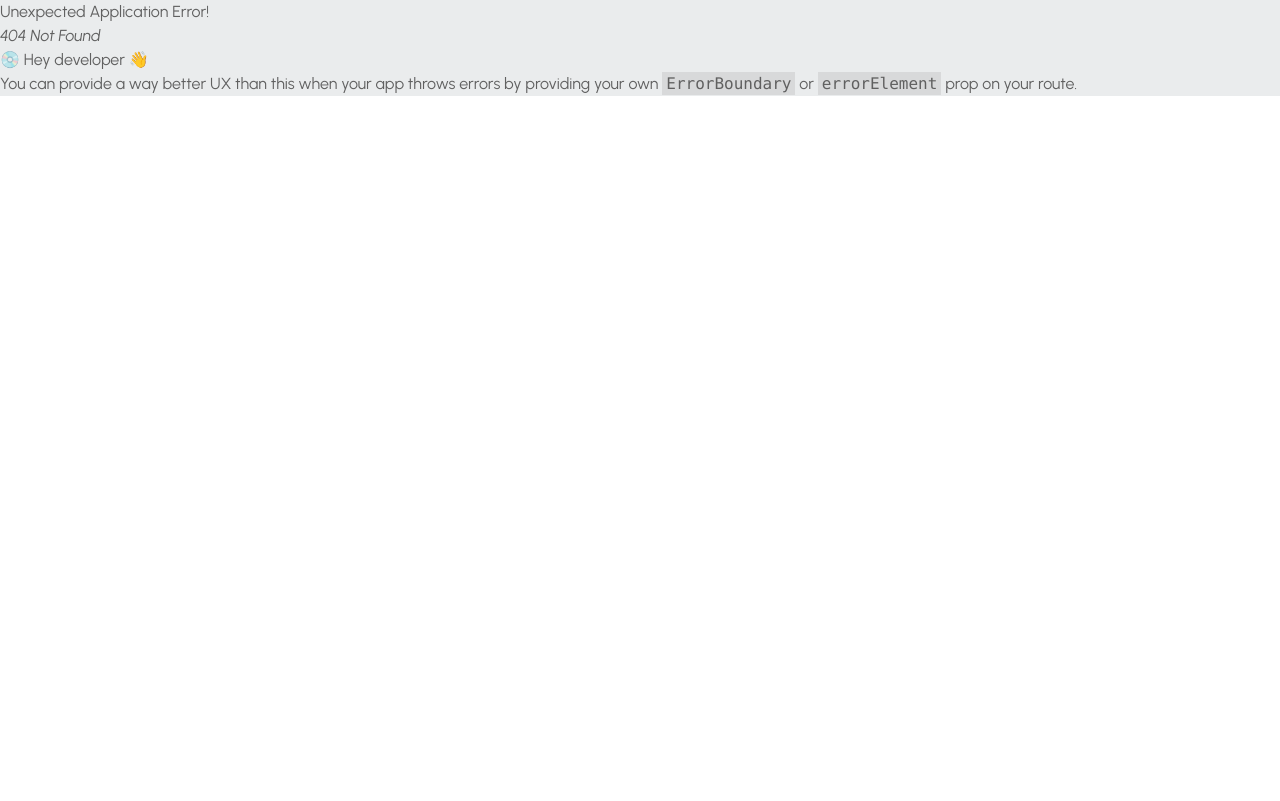
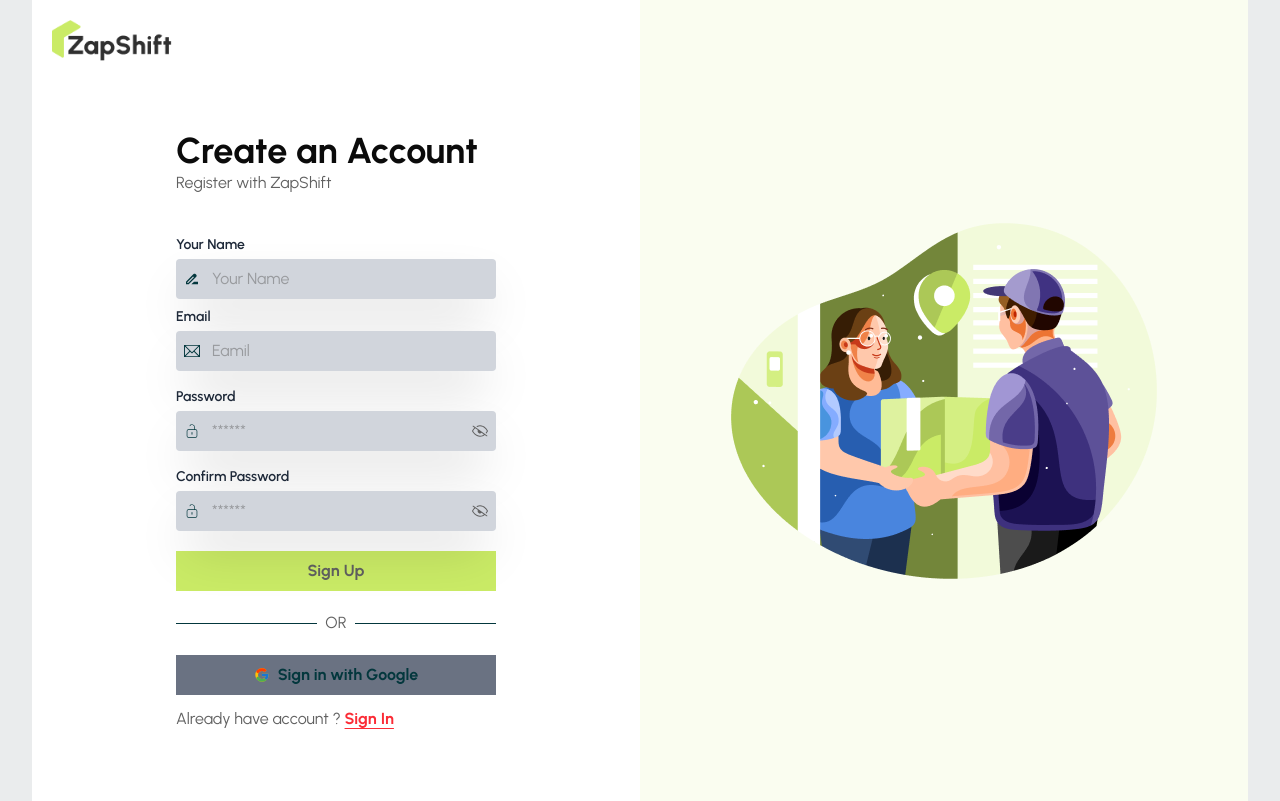
Before and after one commit to kawserbappy1/zap-shift-client, a React (Vite) app: page /register in a window 1280 px wide. Before the commit this address had no page. Built offline with nearby package versions, Linux system fonts and the light colour scheme.

Commit message:
Login and register ui added

```diff
--- a/src/component/Navbar.jsx
+++ b/src/component/Navbar.jsx
@@ -37,9 +37,9 @@ const Navbar = () => {
           </nav>
           {/* call to action button  */}
           <div className="hidden sm:flex flex items-center gap-1 sm:gap-2">
-            <ButtonOutline text="Sign In"></ButtonOutline>
+            <ButtonOutline to={"/login"} text="Sign In"></ButtonOutline>
             <div className="flex items-center group">
-              <Buttonbg text="Sign Up"></Buttonbg>
+              <Buttonbg to={"/register"} text="Sign Up"></Buttonbg>
               <ArrowSign></ArrowSign>
             </div>
           </div>
@@ -74,9 +74,10 @@ const Navbar = () => {
             <ButtonOutline
               className="text-white hover:outline-0"
               text="Sign In"
+              to="/login"
             ></ButtonOutline>
             <div className="flex items-center group">
-              <Buttonbg text="Sign Up"></Buttonbg>
+              <Buttonbg to={"/register"} text="Sign Up"></Buttonbg>
               <ArrowSign></ArrowSign>
             </div>
           </div>
--- a/src/layouts/AuthLayouts.jsx
+++ b/src/layouts/AuthLayouts.jsx
@@ -1,10 +1,26 @@
 import React from "react";
+import Logo from "../component/Logo";
+import { Outlet } from "react-router";
+import img from "../assets/auth/auth.png";
+import Container from "../component/Container";
 
 const AuthLayouts = () => {
   return (
-    <div>
-      <h1>Auth Layouts</h1>
-    </div>
+    <Container>
+      <div className="flex min-h-screen justify-between bg-white ">
+        <div className="flex-1">
+          <div className="pl-5 pt-5">
+            <Logo></Logo>
+          </div>
+          <div className="grid place-items-center min-h-[calc(100vh-60px)]">
+            <Outlet></Outlet>
+          </div>
+        </div>
+        <div className="flex-1 grid place-items-center bg-[#FAFDF0]">
+          <img src={img} alt="" />
+        </div>
+      </div>
+    </Container>
   );
 };
 
--- /dev/null
+++ b/src/pages/Auth/Login.jsx
@@ -0,0 +1,96 @@
+import { useState } from "react";
+import { TfiEmail } from "react-icons/tfi";
+import { CiUnlock } from "react-icons/ci";
+import { GoEyeClosed } from "react-icons/go";
+import { RxEyeOpen } from "react-icons/rx";
+import { Link } from "react-router";
+import { FcGoogle } from "react-icons/fc";
+
+const Login = () => {
+  const [pass, setPass] = useState(true);
+  return (
+    <div className="w-full max-w-xs mx-auto">
+      <h1 className="text-bg2 text-4xl font-bold">Welcome Back</h1>
+      <p>Login with ZapShift</p>
+      <div className="mt-10 ">
+        <form>
+          <div className=" relative ">
+            <div className="absolute top-9 left-2">
+              <TfiEmail className="text-bg1" />
+            </div>
+            <label
+              htmlFor="email"
+              className="block text-gray-800 mb-1 font-semibold text-sm"
+            >
+              Email
+            </label>
+            <input
+              type="email"
+              placeholder="Eamil"
+              name="email"
+              className="px-9 py-2 w-full shadow-2xl bg-gray-300 outline-0  ring-inset ring-gray-500 focus:outline-1 outline-baseColor rounded-sm"
+            />
+          </div>
+          <div className=" relative mt-4">
+            <div className="absolute top-9 left-2">
+              <CiUnlock className="text-bg1" />
+            </div>
+            <label
+              htmlFor="email"
+              className="block text-gray-800 mb-1 font-semibold text-sm"
+            >
+              Password
+            </label>
+            <input
+              type={pass ? "password" : "text"}
+              placeholder="******"
+              name="email"
+              className="px-9 py-2 w-full shadow-2xl bg-gray-300 outline-0  ring-inset ring-gray-500 focus:outline-1 outline-baseColor rounded-sm"
+            />
+            <div
+              onClick={() => setPass(!pass)}
+              className={`absolute top-9 right-2 cursor-pointer`}
+            >
+              {pass ? <GoEyeClosed /> : <RxEyeOpen />}
+            </div>
+            <div className="text-right text-xs font-bold mt-1">
+              <Link>Forget your password</Link>
+            </div>
+          </div>
+
+          <div className="">
+            <button className="bg-baseColor w-full py-2 mt-5 cursor-pointer font-bold">
+              Sign In
+            </button>
+          </div>
+        </form>
+
+        <div className="flex items-center my-5">
+          <div className="w-full h-px bg-bg1"></div>
+          <div className="mx-2">OR</div>
+          <div className="w-full  h-px bg-bg1"></div>
+        </div>
+
+        <div>
+          <button className="flex items-center justify-center gap-2 text-bg1 bg-gray-500 w-full py-2 mt-5 cursor-pointer font-bold">
+            <FcGoogle /> Sign in with Google
+          </button>
+        </div>
+
+        <div className="mt-3">
+          <p>
+            Don't have account ?{" "}
+            <Link
+              to={"/register"}
+              className="text-red-500 font-bold capitalize underline underline-offset-4"
+            >
+              sign up
+            </Link>{" "}
+          </p>
+        </div>
+      </div>
+    </div>
+  );
+};
+
+export default Login;
--- /dev/null
+++ b/src/pages/Auth/Register.jsx
@@ -0,0 +1,135 @@
+import { useState } from "react";
+import { TfiEmail } from "react-icons/tfi";
+import { CiUnlock } from "react-icons/ci";
+import { GoEyeClosed } from "react-icons/go";
+import { RxEyeOpen } from "react-icons/rx";
+import { Link } from "react-router";
+import { FcGoogle } from "react-icons/fc";
+import { MdDriveFileRenameOutline } from "react-icons/md";
+
+const Register = () => {
+  const [pass, setPass] = useState(true);
+  return (
+    <div className="w-full max-w-xs mx-auto">
+      <h1 className="text-bg2 text-4xl font-bold">Create an Account</h1>
+      <p>Register with ZapShift</p>
+      <div className="mt-10 ">
+        <form>
+          <div className=" relative mb-2">
+            <div className="absolute top-9 left-2">
+              <MdDriveFileRenameOutline className="text-bg1" />
+            </div>
+            <label
+              htmlFor="name"
+              className="block text-gray-800 mb-1 font-semibold text-sm"
+            >
+              Your Name
+            </label>
+            <input
+              type="text"
+              placeholder="Your Name"
+              name="name"
+              className="px-9 py-2 w-full shadow-2xl bg-gray-300 outline-0  ring-inset ring-gray-500 focus:outline-1 outline-baseColor rounded-sm"
+            />
+          </div>
+          <div className=" relative ">
+            <div className="absolute top-9 left-2">
+              <TfiEmail className="text-bg1" />
+            </div>
+            <label
+              htmlFor="email"
+              className="block text-gray-800 mb-1 font-semibold text-sm"
+            >
+              Email
+            </label>
+            <input
+              type="email"
+              placeholder="Eamil"
+              name="email"
+              className="px-9 py-2 w-full shadow-2xl bg-gray-300 outline-0  ring-inset ring-gray-500 focus:outline-1 outline-baseColor rounded-sm"
+            />
+          </div>
+          <div className=" relative mt-4">
+            <div className="absolute top-9 left-2">
+              <CiUnlock className="text-bg1" />
+            </div>
+            <label
+              htmlFor="email"
+              className="block text-gray-800 mb-1 font-semibold text-sm"
+            >
+              Password
+            </label>
+            <input
+              type={pass ? "password" : "text"}
+              placeholder="******"
+              name="email"
+              className="px-9 py-2 w-full shadow-2xl bg-gray-300 outline-0  ring-inset ring-gray-500 focus:outline-1 outline-baseColor rounded-sm"
+            />
+            <div
+              onClick={() => setPass(!pass)}
+              className={`absolute top-9 right-2 cursor-pointer`}
+            >
+              {pass ? <GoEyeClosed /> : <RxEyeOpen />}
+            </div>
+          </div>
+
+          <div className=" relative mt-4">
+            <div className="absolute top-9 left-2">
+              <CiUnlock className="text-bg1" />
+            </div>
+            <label
+              htmlFor="email"
+              className="block text-gray-800 mb-1 font-semibold text-sm"
+            >
+              Confirm Password
+            </label>
+            <input
+              type={pass ? "password" : "text"}
+              placeholder="******"
+              name="email"
+              className="px-9 py-2 w-full shadow-2xl bg-gray-300 outline-0  ring-inset ring-gray-500 focus:outline-1 outline-baseColor rounded-sm"
+            />
+            <div
+              onClick={() => setPass(!pass)}
+              className={`absolute top-9 right-2 cursor-pointer`}
+            >
+              {pass ? <GoEyeClosed /> : <RxEyeOpen />}
+            </div>
+          </div>
+
+          <div className="">
+            <button className="bg-baseColor w-full py-2 mt-5 cursor-pointer font-bold">
+              Sign Up
+            </button>
+          </div>
+        </form>
+
+        <div className="flex items-center my-5">
+          <div className="w-full h-px bg-bg1"></div>
+          <div className="mx-2">OR</div>
+          <div className="w-full  h-px bg-bg1"></div>
+        </div>
+
+        <div>
+          <button className="flex items-center justify-center gap-2 text-bg1 bg-gray-500 w-full py-2 mt-5 cursor-pointer font-bold">
+            <FcGoogle /> Sign in with Google
+          </button>
+        </div>
+
+        <div className="mt-3">
+          <p>
+            Already have account ?{" "}
+            <Link
+              to={"/login"}
+              className="text-red-500 font-bold capitalize underline underline-offset-4"
+            >
+              sign in
+            </Link>{" "}
+          </p>
+        </div>
+      </div>
+    </div>
+  );
+};
+
+export default Register;
--- a/src/router/router.jsx
+++ b/src/router/router.jsx
@@ -7,11 +7,15 @@ import AboutUs from "../pages/AboutUs/AboutUs";
 import Blog from "../pages/Blog/Blog";
 import Contact from "../pages/Contact/Contact";
 import Pricing from "../pages/Pricing/Pricing";
+import AuthLayouts from "./../layouts/AuthLayouts";
+import Login from "../pages/Auth/Login";
+import Register from "../pages/Auth/Register";
 
 export const router = createBrowserRouter([
   {
     path: "/",
     element: <MainLayouts></MainLayouts>,
+    hydrateFallbackElement: <div>Loading...</div>,
     children: [
       {
         index: true,
@@ -44,4 +48,18 @@ export const router = createBrowserRouter([
       },
     ],
   },
+  {
+    path: "/",
+    element: <AuthLayouts></AuthLayouts>,
+    children: [
+      {
+        path: "/login",
+        element: <Login></Login>,
+      },
+      {
+        path: "register",
+        element: <Register></Register>,
+      },
+    ],
+  },
 ]);
```
Also changed, not shown: src/assets/auth/auth.png (added).
